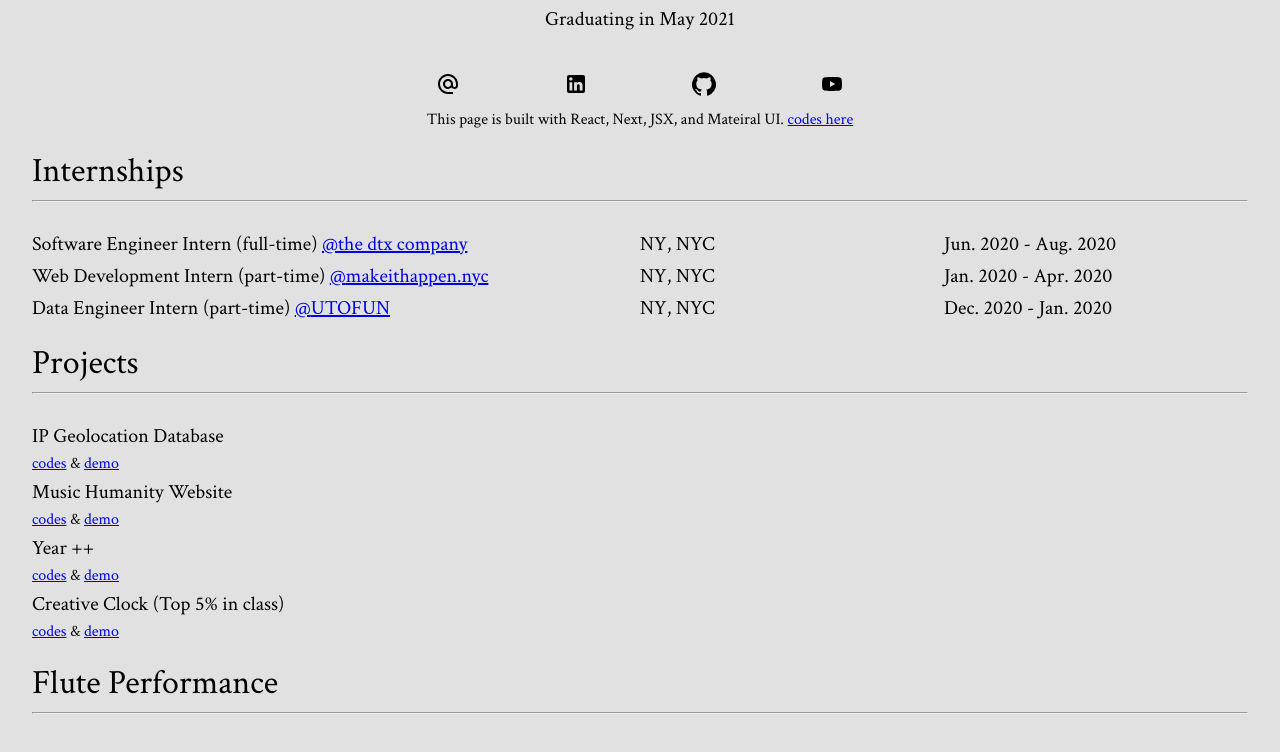
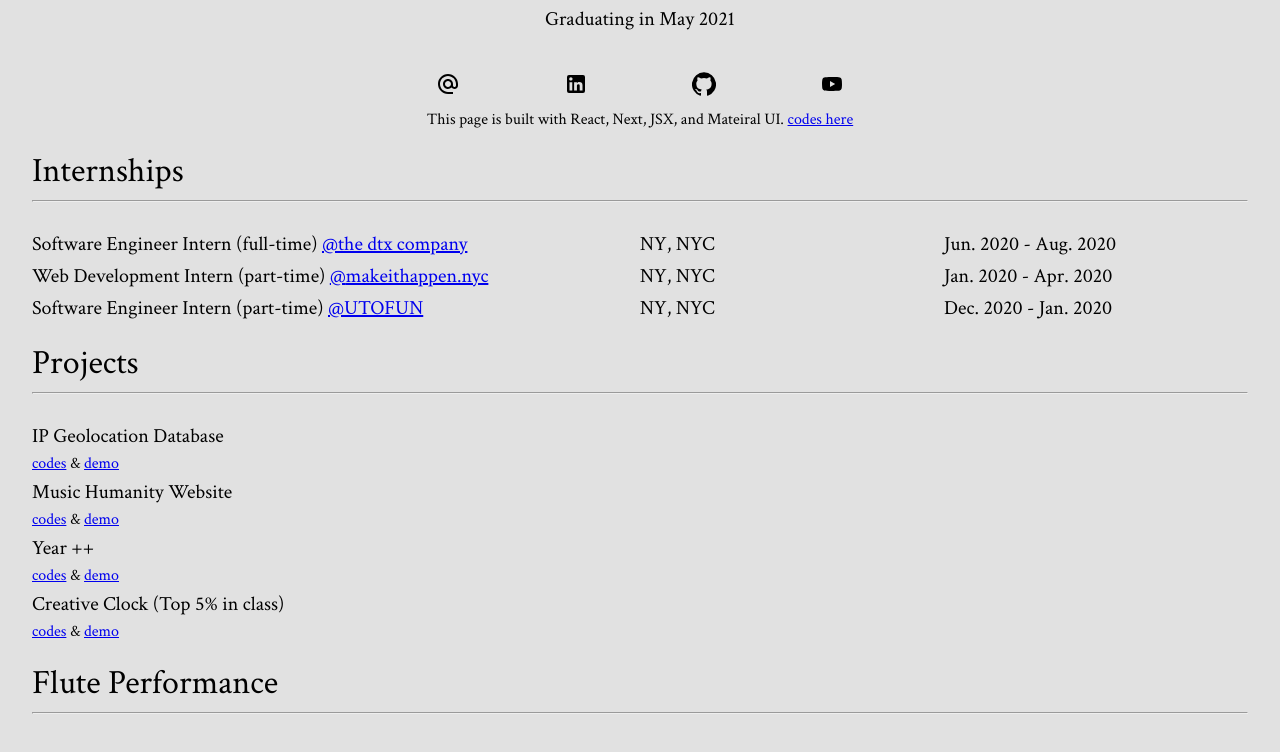
Before and after one commit to AryaZhao/arya-lingyu-zhao, a Next.js app: page / in a window 1280 px wide. Shown: the part 648-1400 px from the top of the page. Built offline with nearby package versions, Linux system fonts and the light colour scheme; grey boxes are pictures that could not be loaded.

Commit message:
update profile

```diff
--- a/components/Internships.jsx
+++ b/components/Internships.jsx
@@ -26,7 +26,7 @@ const makeithappen = {
 const utofun = {
   company: 'UTOFUN',
   link: 'https://www.linkedin.com/company/utofun/about/',
-  title: 'Data Engineer Intern (part-time)',
+  title: 'Software Engineer Intern (part-time)',
   location: 'NY, NYC',
   time: 'Dec. 2020 - Jan. 2020',
   description: '',
```
